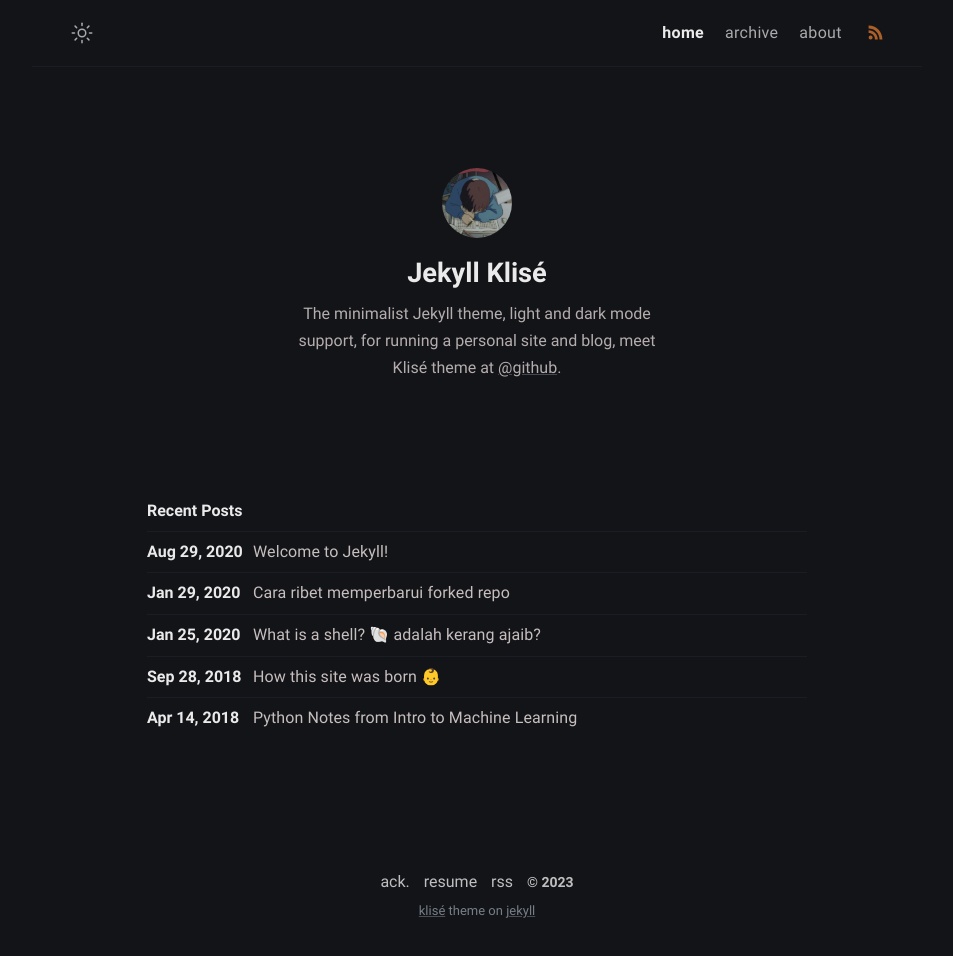
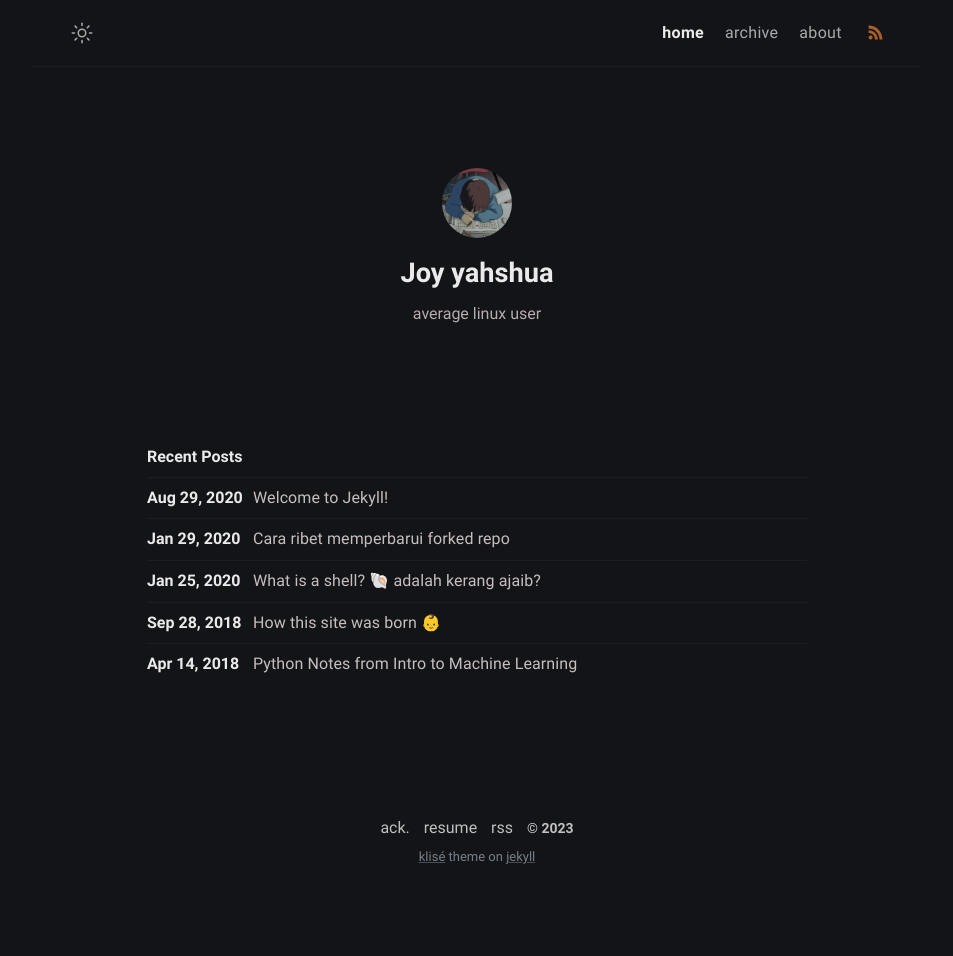
Before and after one commit to laggy-tux/laggy-tux.github.io, a Jekyll site: the page built from index.md, in a window 1280 px wide. Shown: the whole page, without its empty margins (163-1116 px from the left). Built offline with Jekyll 4.4.1, drawn with Linux system fonts in a browser that asks for light colours; after the commit the page ends 902 px from its top, so only the background shows below that.

Commit message:
Update _config.yml

```diff
--- a/_config.yml
+++ b/_config.yml
@@ -1,25 +1,23 @@
 # Site settings
-title: Klise Theme # site title
+title: Joy yahshua # site title
 description: >- # site description
-  He's writing in Bahasa about web technology and experience as a journal
-  for documentation things that he learned, meet him <a href="https://github.com/piharpi" target="_blank" rel="noopener">@github</a>.
+  laggy-tux's official website for personal projects and blogs
 lang: en-US # default lang
 timezone: Asia/Jakarta # set your timezone
 image: assets/img/ogp.png # This image used for Open Graph more info https://ogp.me/
-repo: https://github.com/piharpi/jekyll-klise # site repo [optional]
+repo:  # site repo [optional]
 mode: dark # default theme "dark" | "light"
 
 # Profile settings
 author:
-  name: Jekyll Klisé # author name
+  name: Joy yahshua # author name
   bio: >- # tell to the world
-    The minimalist Jekyll theme, light and dark mode support, for running a personal site and blog,
-    meet Klisé theme at <a href="https://github.com/piharpi/jekyll-klise" target="_blank" rel="noopener">@github</a>.
-  username: username # general username
-  github: github_username # github username
-  twitter: twitter_username # twitter username
+    average linux user
+  username: laggy-tux # general username
+  github: laggy-tux # github username
+  twitter: joy_yahshua # twitter username
   facebook: facebook_username # facebook username
-  email: your-email@email.com # email adress
+  email: yahshua.music@email.com # email adress
   avatar: /assets/img/avatar.jpg # change with your own avatar
 
 # URL settings
```
